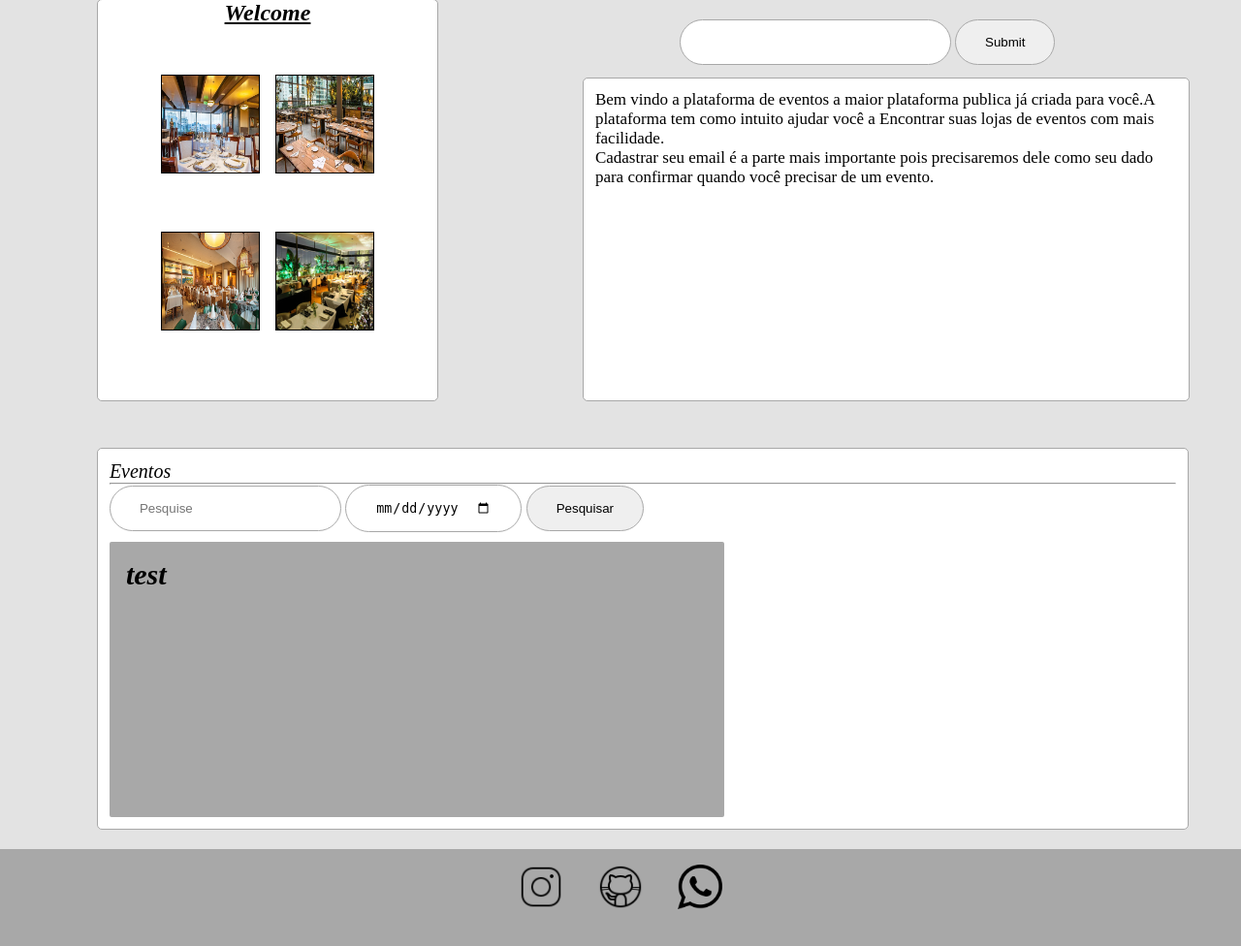
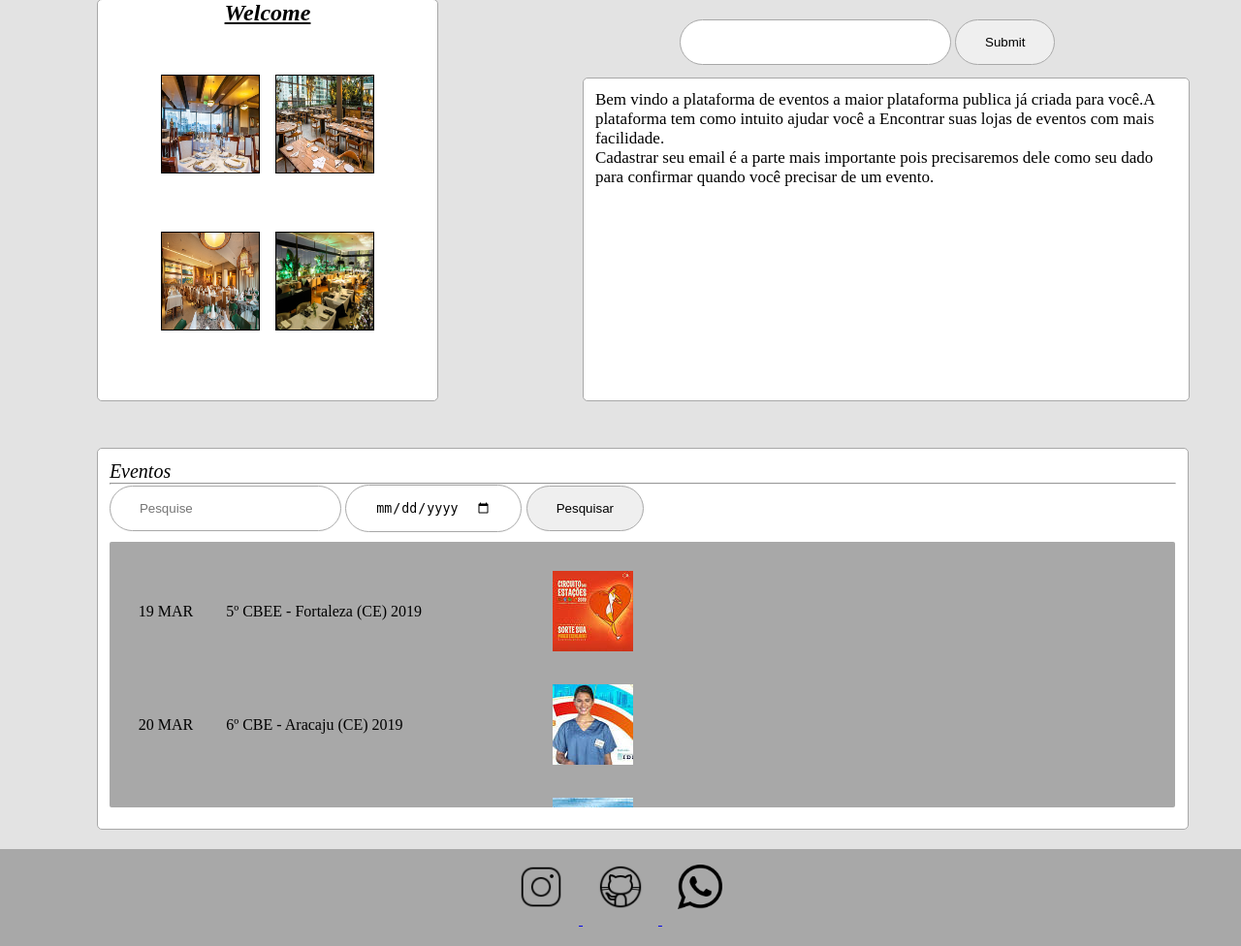
Before and after one commit to MarcelinoRodrigues/Stack-Events, a PHP site: page / in a window 1280 px wide. Shown: the part 122-1098 px from the top of the page at 97% size. Run offline with PHP 8.4, Linux system fonts and the light colour scheme.

Commit message:
finalization of the pag layout

```diff
--- a/Styles/Index.css
+++ b/Styles/Index.css
@@ -43,7 +43,6 @@ nav ul li a{
 }
 .container .events{
     margin: 0 auto;
-    width: 300px;
     text-align: center;
     overflow: auto;
     height: 400px;
@@ -116,6 +115,10 @@ footer img:hover{
     font-size: 17px;
     width: 1100px;
 }
+.my-event span{
+    font-style: italic;
+    font-size: 20px;
+}
 .my-event .container-button{
     margin-bottom: 10px;
 }
@@ -125,14 +128,17 @@ footer img:hover{
     border: 1px solid #a8a8a8;
     padding: .9375rem 1.875rem;
 }
-.my-event .event{
+.my-event .box{
     background-color: #a8a8a8;
-    width: 600px;
+    width: 1075px;
     height: 250px;
+    padding: 0.7em;
+    border-radius: 2px;
+    overflow: auto;
+}
+.my-event .box td{
     padding: 1em;
-    border-radius: 2px;
 }
-.my-event span{
-    font-style: italic;
-    font-size: 20px;
+.my-event .box td img{
+    margin-left: 100px;
 }
--- a/index.html
+++ b/index.html
@@ -7,8 +7,8 @@
         <nav>
             <ul>
                 <li><a href="">Inicio</a></li>
-                <li><a href="">Eventos</a></li>
-                <li><a href="">Contato</a></li>
+                <li><a href="https://www.sympla.com.br/eventos/fortaleza-ce" target="_blank">Eventos</a></li>
+                <li><a href="#my-footer">Contato</a></li>
             </ul>
         </nav>
         <div class="container">
@@ -22,7 +22,7 @@
                 <img src="Assets/img/6.jpeg">
             </div>
             <form class="Seach">
-                <input type="Email"/>
+                <input type="Email" required/>
                 <input type="submit"/>
             </form>
             <article>
@@ -45,25 +45,42 @@
                 <input type="date" placeholder="button"/>
                 <input type="submit" value="Pesquisar"/>
             </div>
-            <div class="event">
-                <span>
-                    <h2>test</h2>
-                </span>
+            <div class="box">
+                <table>
+                    <tr>
+                        <td>19 MAR</td>
+                        <td>5º CBEE - Fortaleza (CE) 2019</td>
+                        <td>
+                            <img src="Assets/img/event2.jpg">
+                        </td>
+                    </tr>
+                    <tr>
+                        <td>20 MAR</td>
+                        <td>6º CBE - Aracaju (CE) 2019</td>
+                        <td>
+                            <img src="Assets/img/event1.jpg">
+                        </td>
+                    </tr>
+                    <tr>
+                        <td>20 MAR</td>
+                        <td>6º Natiruts - Aracaju (CE) 2019</td>
+                        <td>
+                            <img src="Assets/img/event3.jpg">
+                        </td>
+                    </tr>
+                </table>
             </div>
         </div>
-        <footer>
-            <img
-                src="Assets/logo/instagram.png"
-                href="https://www.instagram.com/ino_css/?hl=pt-br"
-                target="_blank">
-            <img
-                src="Assets/logo/git.png"
-                href="https://whats.link/marcelinorodriguesdonascimento"
-                target="_blank">
-            <img
-                src="Assets/logo/whatsapp.png"
-                href="https://whats.link/marcelinorodriguesdonascimento"
-                target="_blank">
+        <footer id="my-footer">
+            <a href="https://www.instagram.com/ino_css/?hl=pt-br" target="_blank">
+                <img src="Assets/logo/instagram.png"/>
+            </a>
+            <a href="https://github.com/MarcelinoRodrigues" target="_blank">
+                <img src="Assets/logo/git.png"/>
+            </a>
+            <a href="https://whats.link/marcelinorodriguesdonascimento" target="_blank">
+                <img src="Assets/logo/whatsapp.png"/>
+            </a>
         </footer>
     </body>
 </html>
```
